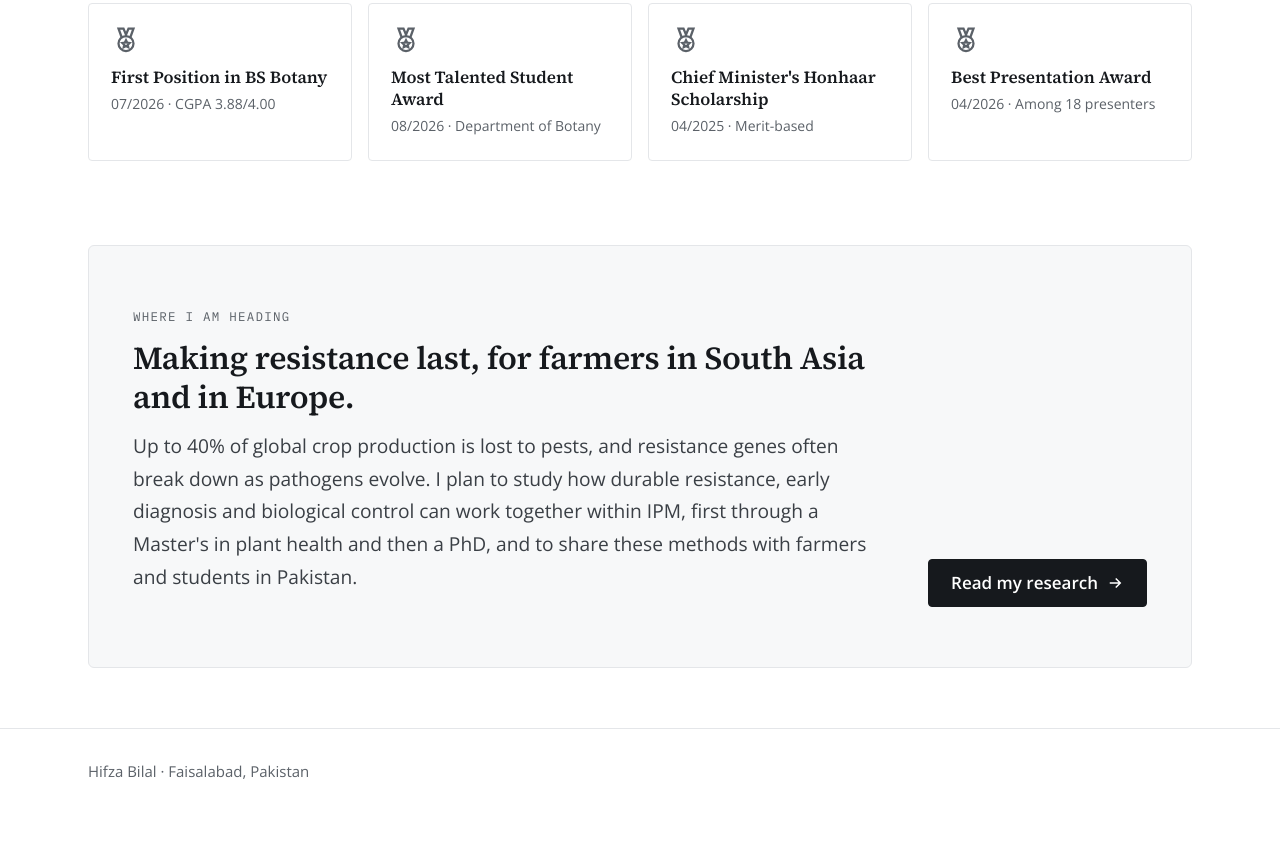
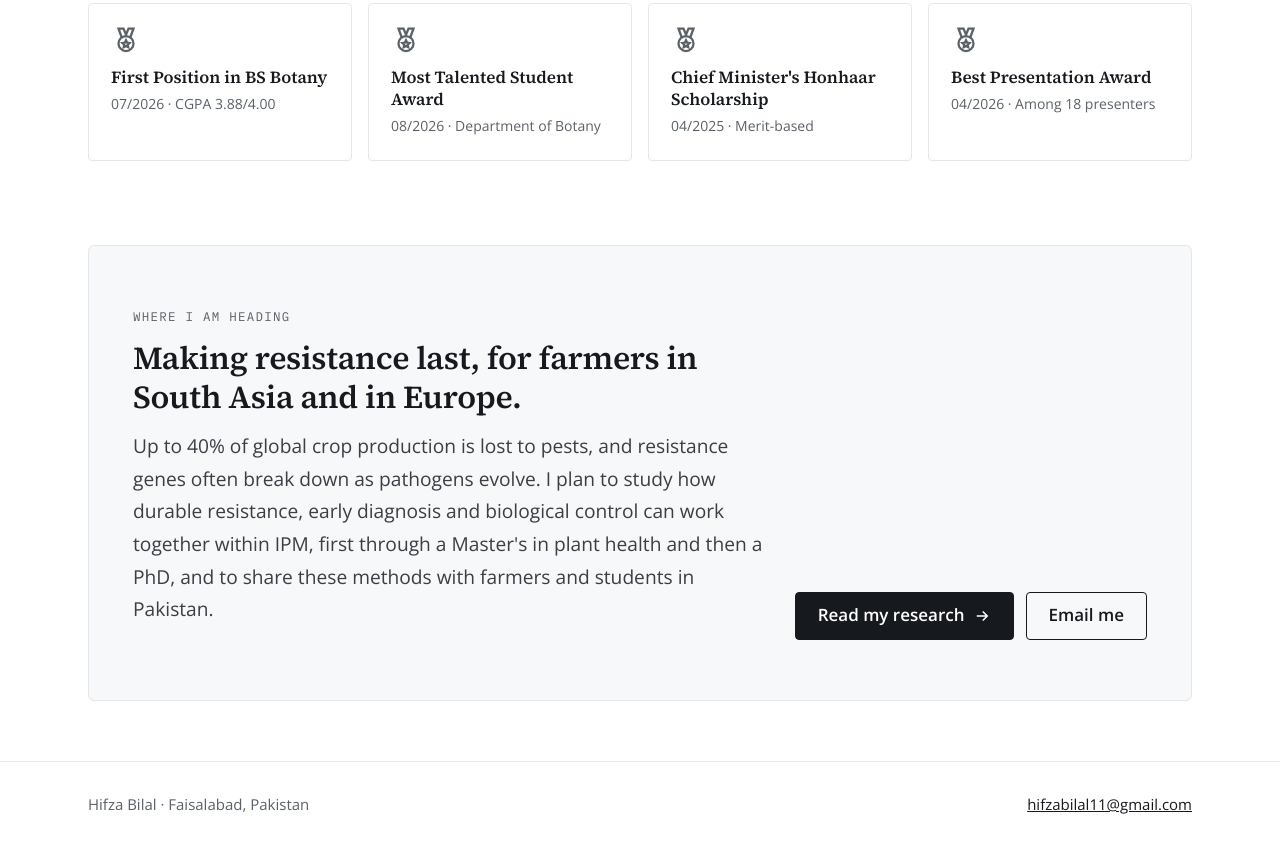
Before and after one commit to hifzabilal/hifzabilal.github.io, a plain HTML site: page index.html in a window 1280 px wide. Shown: the part 3470-4317 px from the top of the page. Before the commit the page ends 4285 px from the top, so only its background shows below. Drawn offline with nearby package versions, Linux system fonts and the light colour scheme.

Commit message:
Add contact email to footer and home page
Co-Authored-By: Claude Opus 5.5 <noreply@anthropic.com>
Claude-Session: https://claude.ai/code/session_01RWCNwXXK2QgqQyDAMWM438

```diff
--- a/index.html
+++ b/index.html
@@ -344,6 +344,10 @@ h1{font-weight:600;letter-spacing:-.015em}h2{font-weight:600}h3{font-weight:600}
 .dark h2{color:var(--ink)}.dark .lead{color:var(--ink-2)}.dark .eyebrow{color:var(--ink-3)}
 .dark .btn.solid{background:var(--ink);border-color:var(--ink);color:#fff}.dark .btn.solid:hover{background:#fff;color:var(--ink)}
 :focus-visible{outline-color:var(--ink)}
+
+/* email button inside the light "heading" panel */
+.block.dark .btn:not(.solid){color:#16191D;border-color:#16191D;background:transparent}
+.block.dark .btn:not(.solid):hover{background:#16191D;color:#fff}
 </style>
 </head>
 <body class="v-top">
@@ -445,11 +449,11 @@ h1{font-weight:600;letter-spacing:-.015em}h2{font-weight:600}h3{font-weight:600}
       <h2>Making resistance last, for farmers in South Asia and in Europe.</h2>
       <p class="lead">Up to 40% of global crop production is lost to pests, and resistance genes often break down as pathogens evolve. I plan to study how durable resistance, early diagnosis and biological control can work together within IPM, first through a Master's in plant health and then a PhD, and to share these methods with farmers and students in Pakistan.</p>
     </div>
-    <div class="btns"><a class="btn solid" href="research.html">Read my research <svg viewBox="0 0 24 24" fill="none" stroke="currentColor" stroke-width="2" aria-hidden="true"><path d="M5 12h14m-6-6 6 6-6 6"/></svg></a></div>
+    <div class="btns"><a class="btn solid" href="research.html">Read my research <svg viewBox="0 0 24 24" fill="none" stroke="currentColor" stroke-width="2" aria-hidden="true"><path d="M5 12h14m-6-6 6 6-6 6"/></svg></a><a class="btn" href="mailto:hifzabilal11@gmail.com">Email me</a></div>
   </div>
 </section>
 </div>
-<footer class="foot"><div class="wrap"><p>Hifza Bilal · Faisalabad, Pakistan</p><p></p></div></footer>
+<footer class="foot"><div class="wrap"><p>Hifza Bilal · Faisalabad, Pakistan</p><p><a href="mailto:hifzabilal11@gmail.com">hifzabilal11@gmail.com</a></p></div></footer>
 </main>
 <dialog class="lb" id="lb" aria-label="Image viewer">
   <div class="lb-in">
```
Also changed, not shown: achievements.html (+5 -1 lines), biotechnology.html (+5 -1 lines), entomology.html (+5 -1 lines), experience.html (+5 -1 lines), nurseries.html (+5 -1 lines), pathology.html (+5 -1 lines), research.html (+5 -1 lines), skills.html (+5 -1 lines), volunteering.html (+5 -1 lines).
